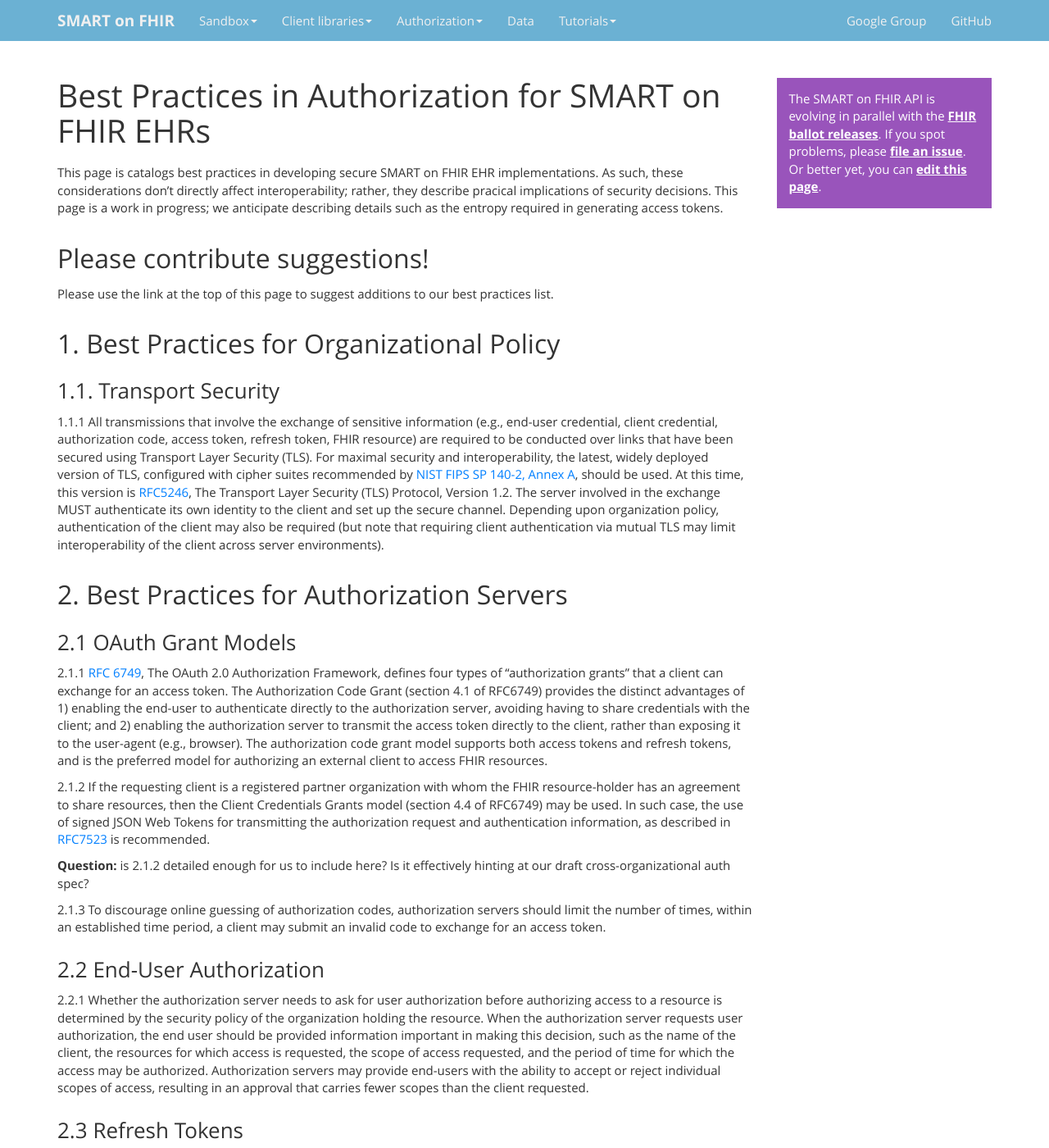
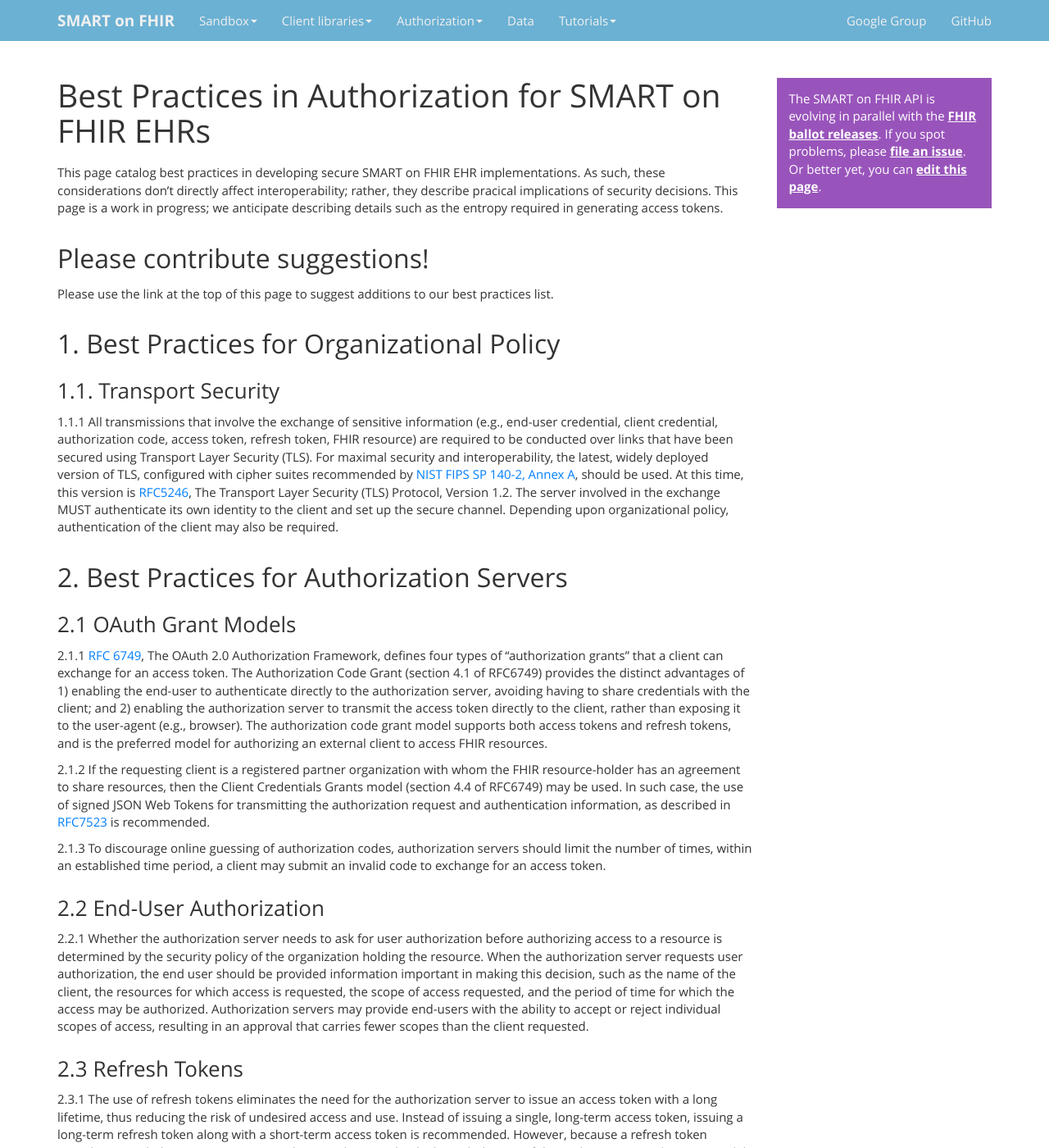
Before and after one commit to smart-on-fhir/smart-on-fhir.github.io, a Jekyll site: the page built from authorization/best-practices/index.md, in a window 1280 px wide and 1400 px high. Shown: the whole window at 82% size. Built offline with Jekyll 4.4.1, drawn with Linux system fonts in a browser that asks for light colours; Markdown is read by kramdown in place of the engine named in the settings; some of the changed text lies outside the part shown.

Commit message:
Typo corrections and comments
1)  Corrected some typos.

2)  Deleted "(but note that requiring client authentication via mutual TLS may limit
interoperability of the client across server environments)."  I have several concerns about this phrase.  First, it tends to imply that a policy that requires a client to authenticate itself is bad policy -- which isn't necessarily the case, and who are we to tell organizations what their policy should be?  Second, maximizing the interoperability of a client is not the responsibility of an authorization server, or the organization holding the resource.  Third (related to 2), just because one authorization server requires a client to authenticate itself doesn't mean that every authorization server needs to do so.

3) Deleted the question re 2.1.2, with my response --  I don’t think we should limit the applicability of our best practices to use-case 1-4 (patient/provider client access).  So I don’t see this as “hinting” at our cross-organizational approach.    As for detail, I tried not to duplicate the content in the OAuth spec on this model.  In what areas do you think more detail would be appropriate?

4) In 2.4.1, changed "To accomplish this" to "To fulfill this requirement" -- not clear what "this" referred to.

```diff
--- a/authorization/best-practices/index.md
+++ b/authorization/best-practices/index.md
@@ -5,7 +5,7 @@ title: "SMART on FHIR Authorization: Best Practices"
 
 # Best Practices in Authorization for SMART on FHIR EHRs
 
-This page is catalogs best practices in developing secure SMART on
+This page catalog best practices in developing secure SMART on
 FHIR EHR implementations. As such, these considerations don't directly affect
 interoperability; rather, they describe pracical implications of security
 decisions. This page is a work in progress; we anticipate describing details
@@ -31,9 +31,7 @@ be used.  At this time, this version is [RFC5246](
 https://tools.ietf.org/html/rfc5246), The Transport Layer Security (TLS)
 Protocol, Version 1.2.  The server involved in the exchange MUST authenticate
 its own identity to the client and set up the secure channel.  Depending upon
-organization policy, authentication of the client may also be required (but
-note that requiring client authentication via mutual TLS may limit
-interoperability of the client across server environments).
+organizational policy, authentication of the client may also be required.
 
 ## 2. Best Practices for Authorization Servers
 
@@ -56,9 +54,6 @@ Credentials Grants model (section 4.4 of RFC6749) may be used.  In such case,
 the use of signed JSON Web Tokens for transmitting the authorization request
 and authentication information, as described in [RFC7523](
 https://tools.ietf.org/html/rfc7523) is recommended.
-
-**Question:** is 2.1.2 detailed enough for us to include here? Is it
-effectively hinting at our draft cross-organizational auth spec?
 
 2.1.3 To discourage online guessing of authorization codes, authorization
 servers should limit the number of times, within an established time period, a
```
Also changed, not shown: other parts of authorization/best-practices/index.md (+3 -3 lines).
